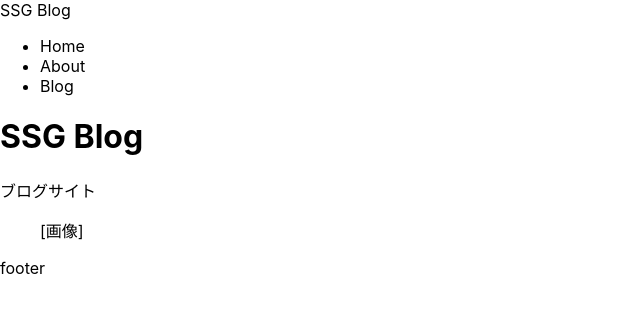
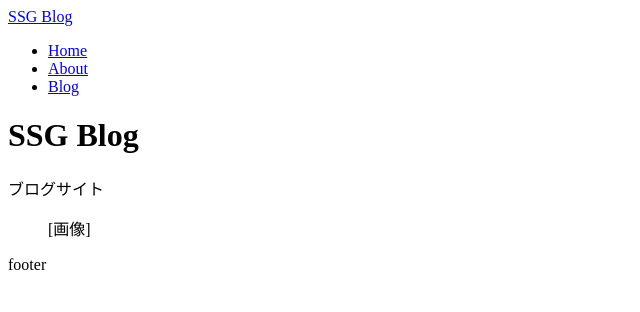
Before and after one commit to 4masa6/next-blog-ssg-practice, a Next.js app: page / in a window 1280 px wide. Shown: the top 312 px of the page, without its empty margins (0-640 px from the left). Built offline with nearby package versions, Linux system fonts and the light colour scheme.

Commit message:
グローバルスタイルを設定

```diff
--- a/styles/globals.css
+++ b/styles/globals.css
@@ -1,26 +1,27 @@
-html,
-body {
-  padding: 0;
-  margin: 0;
-  font-family: -apple-system, BlinkMacSystemFont, Segoe UI, Roboto, Oxygen,
-    Ubuntu, Cantarell, Fira Sans, Droid Sans, Helvetica Neue, sans-serif;
+:root {
+  /* カラー（色） */
+  --white: #ffffff;
+  --gray-10: #eeeeee;
+  --gray-25: #aaaaaa;
+  --gray-50: #707070;
+  --gray-75: #444444;
+  --black: #222222;
+  --accent: #0d87e0;
+
+  /* タイポグラフィ（フォントサイズ） */
+  --body: clamp(1rem, 0.95rem + 0.2vw, 1.125rem); /* 16-18px */
+  --display: clamp(4.5rem, 1.83rem + 11.34vw, 10rem); /* 72-160 */
+  --heading1: clamp(2rem, 1.3rem + 3vw, 4rem); /* 32-64px */
+  --heading2: calc(var(--body) * 1.5); /* 24-27px */
+  --heading3: calc(var(--body) * 1.2); /* 19.2-21.6px */
+  --small-heading2: clamp(0.875rem, 4vw - 1rem, 1.6875rem); /* 14-27px */
+  --small-heading3: calc(var(--small-heading2) * 0.86); /* 12-23px */
+
+  /* スペース（余白・間隔） */
+  --space-xs: clamp(1.25rem, 1rem + 0.98vw, 1.875rem); /* 20-30px */
+  --space-sm: calc(var(--space-xs) * 1.5); /* 30-45px */
+  --space-md: calc(var(--space-xs) * 2); /* 40-60px */
+  --space-lg: calc(var(--space-xs) * 3); /* 60-90px */
+  --space-xl: calc(var(--space-xs) * 4); /* 80-120px */
+  --space-jump: clamp(1.25rem, 0.35rem + 3.8vw, 3.75rem); /* 20-60px */
 }
-
-a {
-  color: inherit;
-  text-decoration: none;
-}
-
-* {
-  box-sizing: border-box;
-}
-
-@media (prefers-color-scheme: dark) {
-  html {
-    color-scheme: dark;
-  }
-  body {
-    color: white;
-    background: black;
-  }
-}
```
